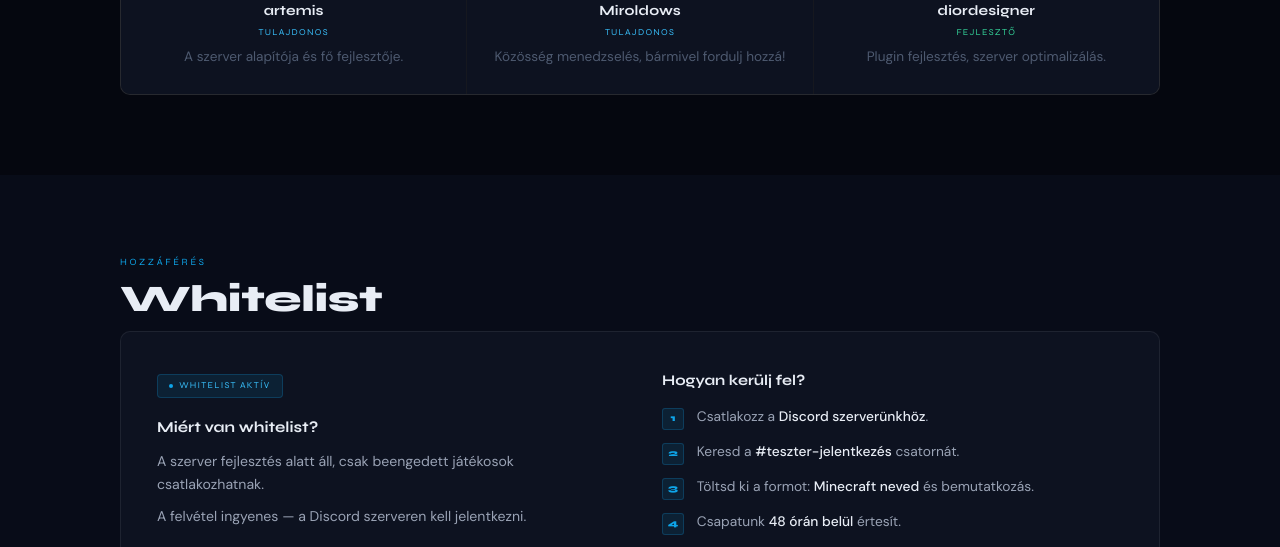
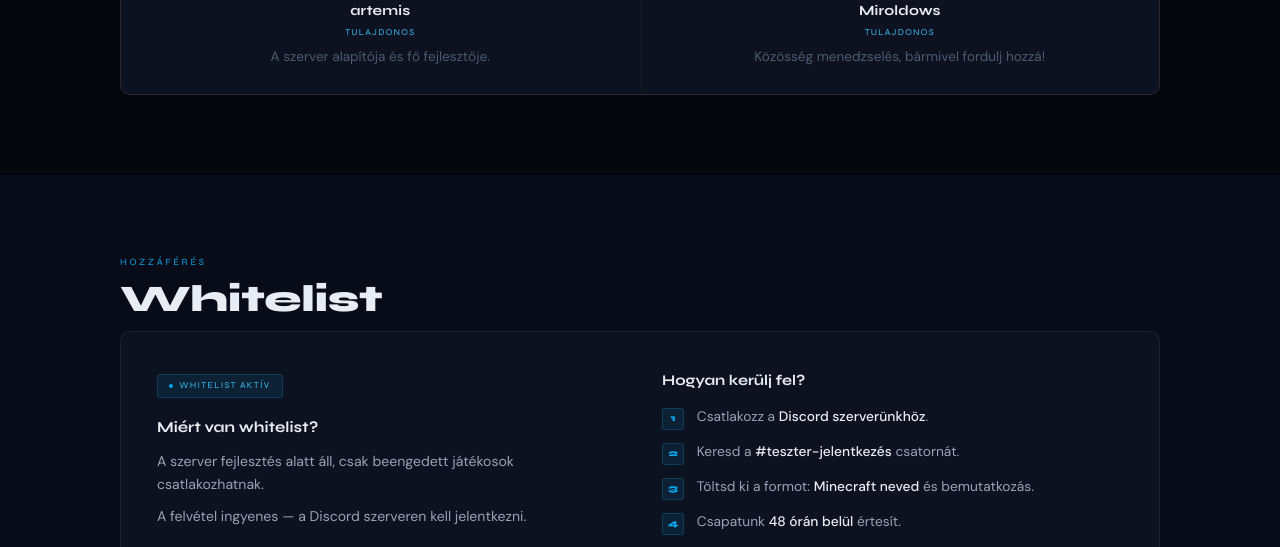
Before and after one commit to balazssm/valyrian, a website: page public/index.html in a window 1280 px wide. Shown: the part 2786-3333 px from the top of the page. Drawn offline with Linux system fonts and the light colour scheme.

Commit message:
Remove diordesigner team member card from index.html

```diff
--- a/public/index.html
+++ b/public/index.html
@@ -521,7 +521,6 @@ footer{background:var(--bg2);border-top:1px solid var(--border);padding:2.25rem
       <div class="team-grid reveal">
         <div class="team-card"><div class="team-avatar"><img src="https://visage.surgeplay.com/full/200/bxrko" alt="artemis" loading="lazy"></div><div class="team-name">artemis</div><div class="team-role">Tulajdonos</div><div class="team-desc">A szerver alapítója és fő fejlesztője.</div></div>
         <div class="team-card"><div class="team-avatar"><img src="https://visage.surgeplay.com/full/200/EnvyZen" alt="Miroldows" loading="lazy"></div><div class="team-name">Miroldows</div><div class="team-role">Tulajdonos</div><div class="team-desc">Közösség menedzselés, bármivel fordulj hozzá!</div></div>
-        <div class="team-card"><div class="team-avatar"><img src="https://visage.surgeplay.com/full/200/diordesigner" alt="diordesigner" loading="lazy"></div><div class="team-name">diordesigner</div><div class="team-role dev">Fejlesztő</div><div class="team-desc">Plugin fejlesztés, szerver optimalizálás.</div></div>
       </div>
     </div>
   </section>
```
